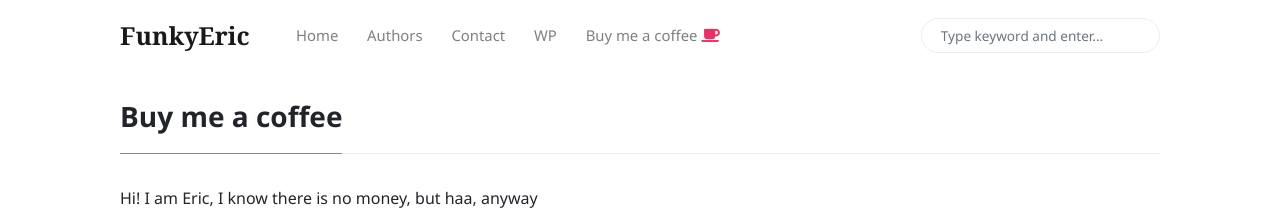
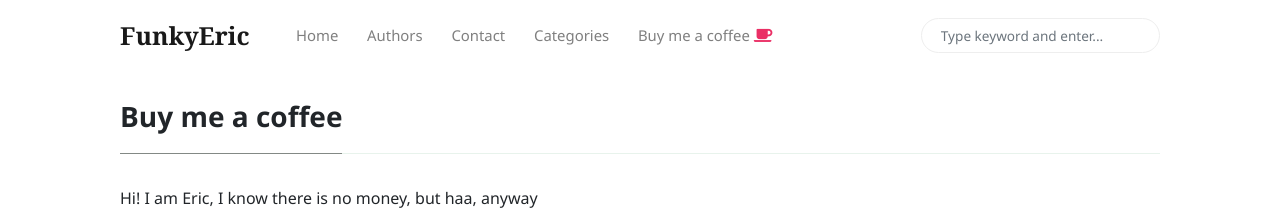
Before and after one commit to FunkyEric/FunkyEric.github.io, a Jekyll site: the page built from _pages/buy-me-a-coffee.md, in a window 1280 px wide. Shown: the top 218 px of the page. Built offline with Jekyll 4.4.1, drawn with Linux system fonts in a browser that asks for light colours; nearby versions of some CDN libraries.

Commit message:
add categories

```diff
--- a/_includes/menu-header.html
+++ b/_includes/menu-header.html
@@ -10,7 +10,7 @@
 <a class="nav-link" href="{{site.baseurl}}/contact.html">Contact</a>
 </li>
 <li class="nav-item">
-<a target="_blank" class="nav-link" href="https://www.wowthemes.net/themes/mundana-wordpress/">WP</a>
+<a target="_blank" class="nav-link" href="{{site.baseurl}}/categories.html">Categories</a>
 </li>
 <!--<li class="nav-item">-->
 <!--<a target="_blank" class="nav-link" href="https://www.wowthemes.net/themes/mundana-ghost/">Ghost</a>-->
```
